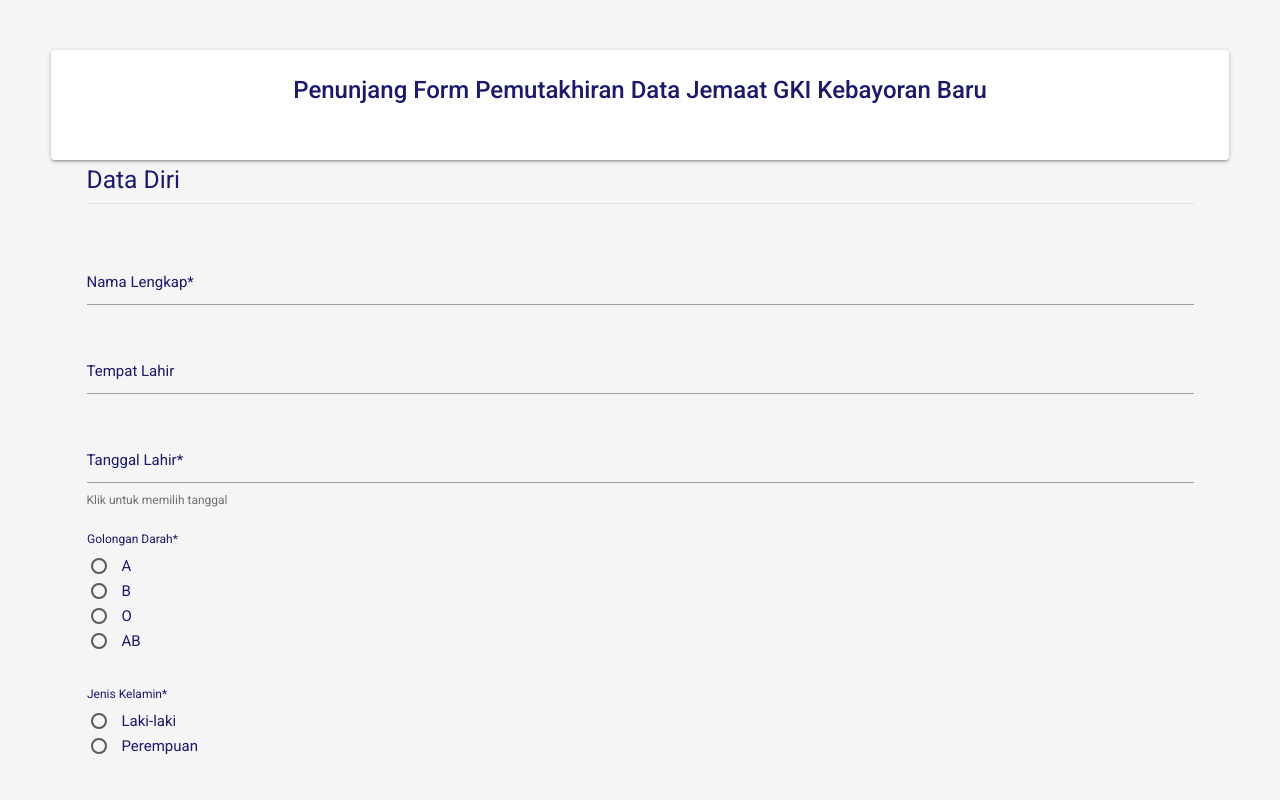
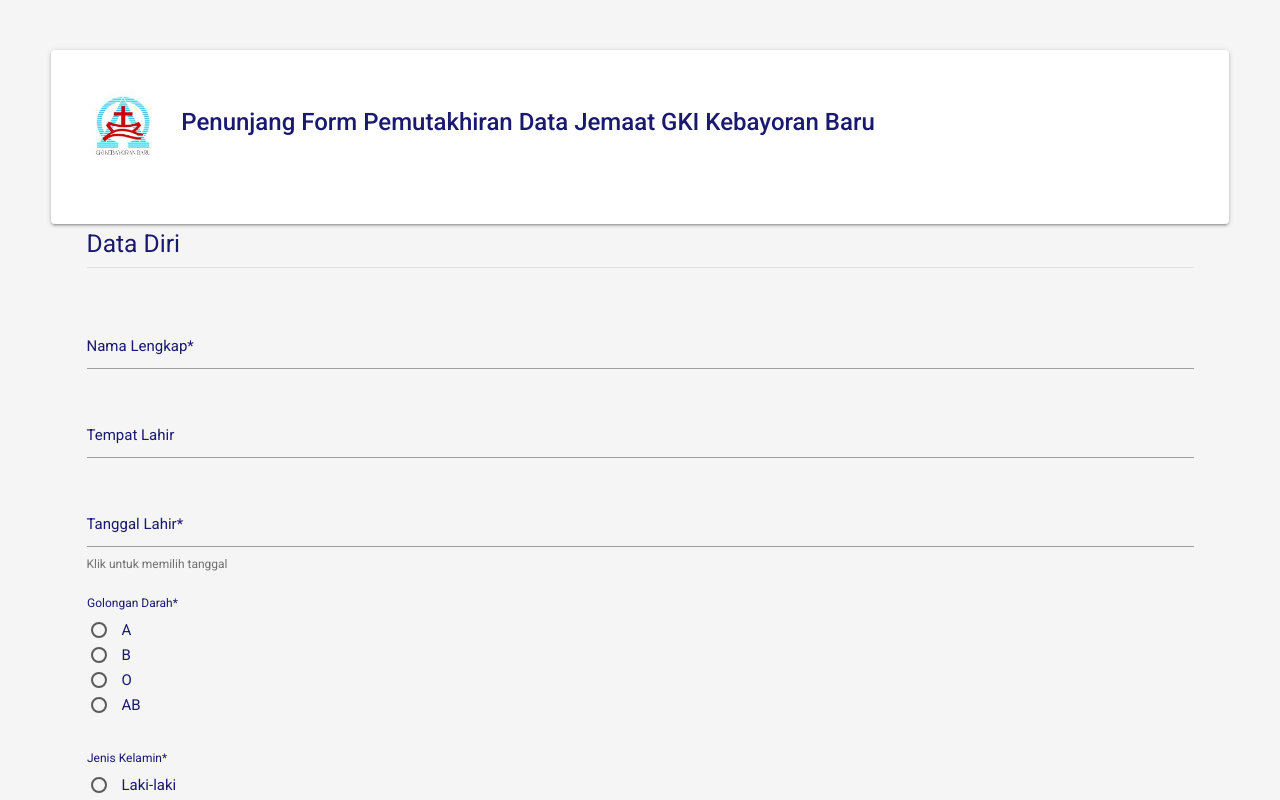
Before and after one commit to isaacnugroho/pemutakhiran-data-gki, a Next.js app: page / in a window 1280 px wide. Shown: the top 800 px of the page. Built offline with nearby package versions, Linux system fonts and the light colour scheme; no server answers.

Commit message:
feat: show logo

```diff
--- a/src/pages/index.tsx
+++ b/src/pages/index.tsx
@@ -27,8 +27,15 @@
           <div className="col s12">
             <div className="card">
               <div className="card-content">
-                <span className="card-title center-align">Penunjang Form Pemutakhiran Data Jemaat GKI Kebayoran Baru</span>
 
+                <div className="card-title" style={{ display: 'flex', alignItems: 'center' }}>
+                  <img
+                    src="/assets/logo.jpg"
+                    alt="Logo"
+                    style={{ height: '96px', marginRight: '10px' }}
+                  />
+                  <span>Penunjang Form Pemutakhiran Data Jemaat GKI Kebayoran Baru</span>
+                </div>
                 {/* Loading Indicator */}
                 <div id="loadingIndicator" className="center-align" style={{ marginBottom: '20px' }}>
                   <div className="preloader-wrapper small active">
@@ -217,7 +224,7 @@
                                   }
                                 }
                               }
-                          }
+                            }
                           >
                           Lanjut ke Google Form Pemutakhiran Data Jemaat GKI Kebayoran Baru
                           <i className="material-icons right">send</i>
```
Also changed, not shown: public/assets/logo.jpg (added).
